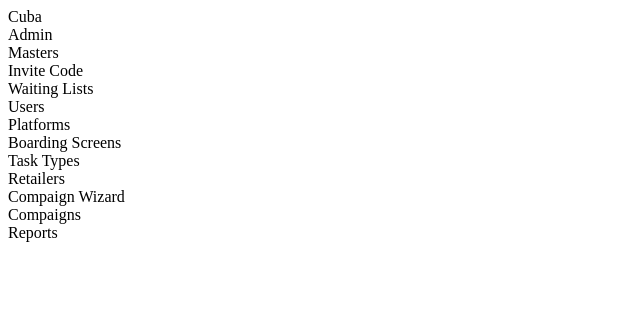
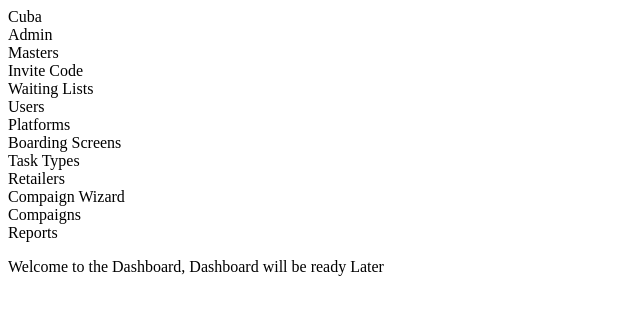
Before and after one commit to sameera222/Cuba_Project, a Next.js app: page /Dashboard in a window 1280 px wide. Shown: the top 314 px of the page, without its empty margins (0-640 px from the left). Built offline with nearby package versions, Linux system fonts and the light colour scheme.

Commit message:
added dashboard screen to the cuba

```diff
--- a/src/pages/Dashboard.tsx
+++ b/src/pages/Dashboard.tsx
@@ -8,8 +8,13 @@ const Dashboard = () => {
         <div className="text-black font-bold text-2xl">Cuba</div>
         <div className="text-black font-bold text-2xl">Admin</div>
       </div>
-      <div className="flex flex-col items-start bg-gray-300 w-72 h-full">
-        <SideBar />
+      <div className="flex flex-row w-full h-full">
+        <div className="flex flex-col items-start bg-gray-300 w-72 h-full">
+          <SideBar />
+        </div>
+        <div className="flex flex-row items-start justfy-center w-full h-screen bg-gray-400 p-5">
+          <p>Welcome to the Dashboard, Dashboard will be ready Later</p>
+        </div>
       </div>
     </div>
   );
```
